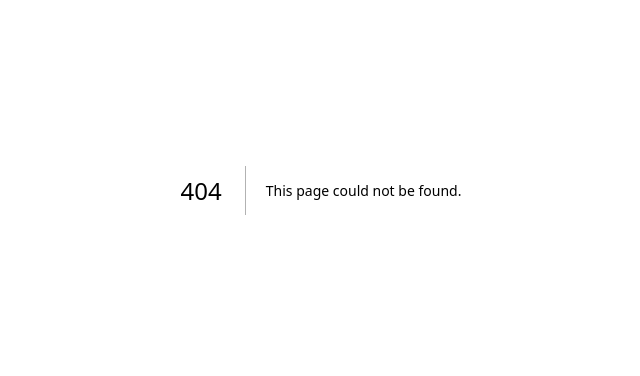
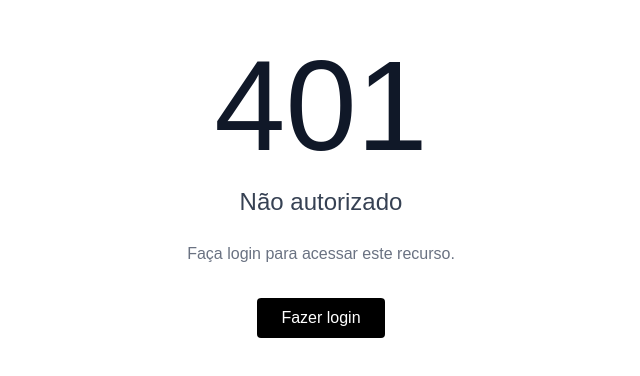
Before and after one commit to breno-facanha/front-auth, a Next.js app: page /401 in a window 1280 px wide. Before the commit this address had no page. Shown: the part 210-586 px from the top of the page, without its empty margins (319-959 px from the left). Built offline with nearby package versions, Linux system fonts and the light colour scheme.

Commit message:
criado pagina 401

```diff
--- /dev/null
+++ b/src/pages/401/index.tsx
@@ -0,0 +1,38 @@
+import { useRouter } from 'next/router';
+
+export default function Unauthorized() {
+  const router = useRouter();
+
+  const handleGoLogin = () => {
+    router.push('/login');
+  };
+
+  return (
+    <div className="min-h-screen bg-white flex items-center justify-center px-4">
+      <div className="max-w-md w-full text-center">
+        {/* Error Code */}
+        <h1 className="text-9xl font-light text-gray-900 mb-4">
+          401
+        </h1>
+
+        {/* Error Title */}
+        <h2 className="text-2xl font-normal text-gray-700 mb-6">
+          Não autorizado
+        </h2>
+
+        {/* Error Description */}
+        <p className="text-gray-500 mb-8">
+          Faça login para acessar este recurso.
+        </p>
+
+        {/* Action Button */}
+        <button
+          onClick={handleGoLogin}
+          className="px-6 py-2 bg-black text-white rounded hover:bg-gray-800 transition-colors"
+        >
+          Fazer login
+        </button>
+      </div>
+    </div>
+  );
+}
```
